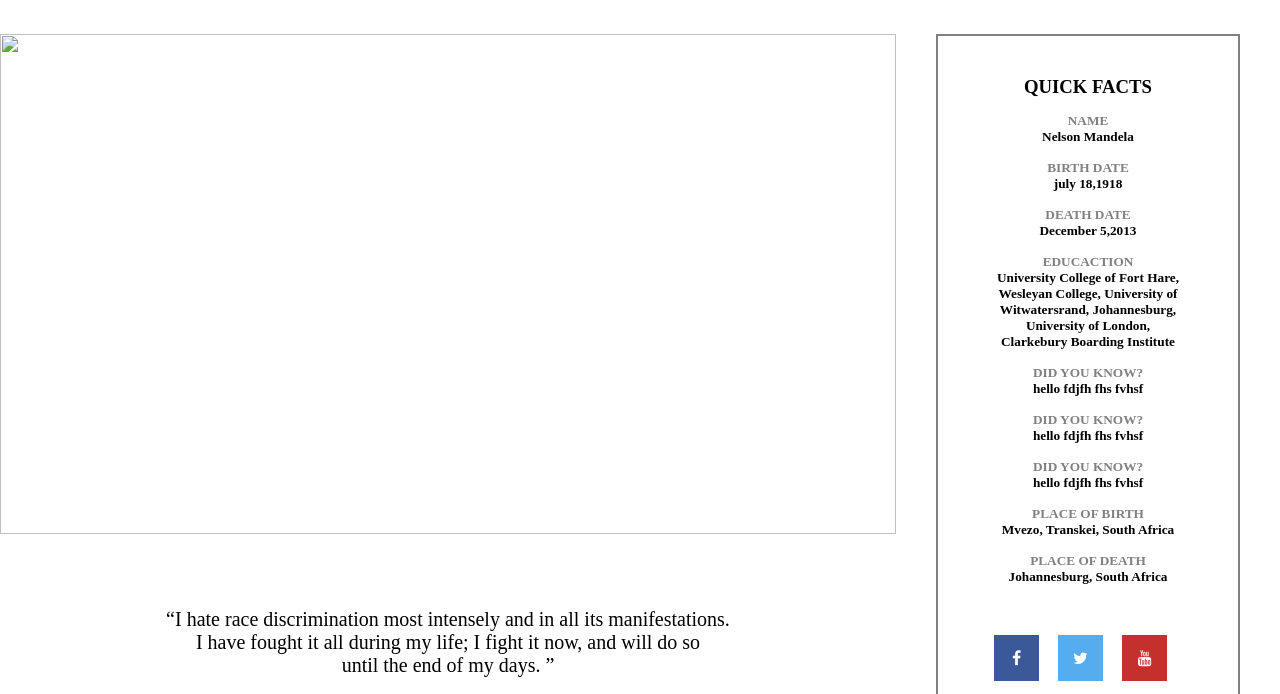
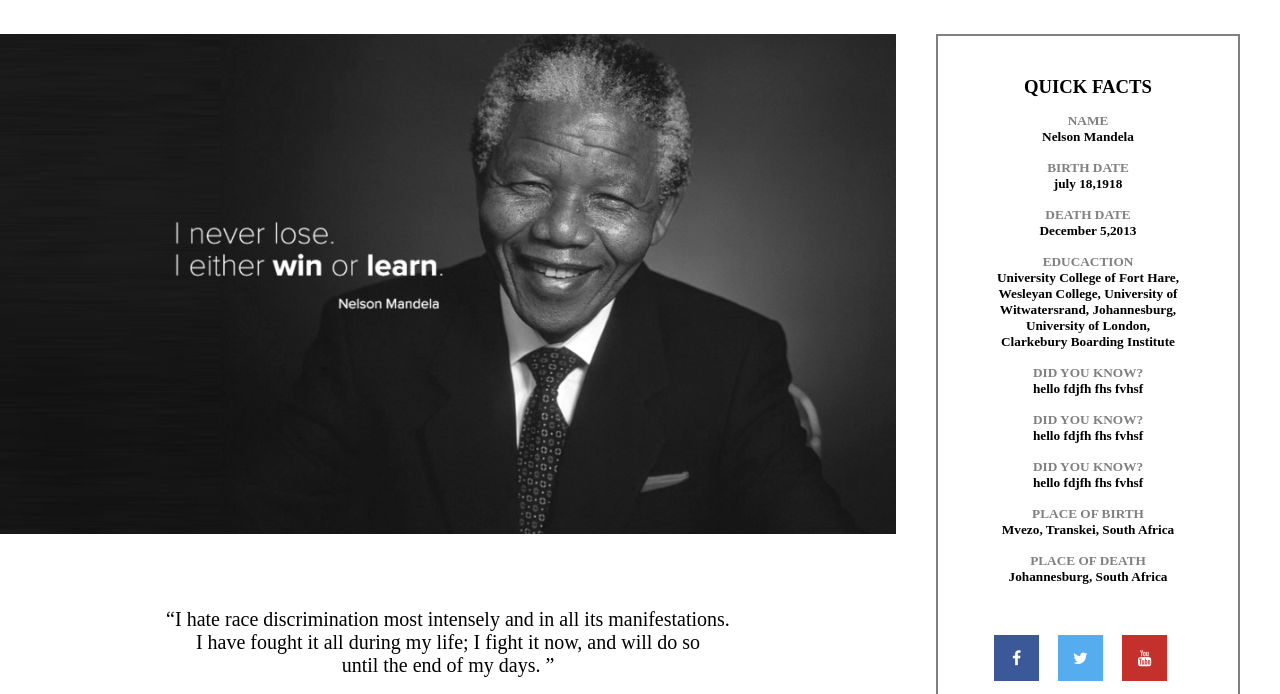
Before and after one commit to iqrafatimame/Tribute-Page, a plain HTML site: page index.html in a window 1280 px wide. Shown: the part 106-800 px from the top of the page. Drawn offline with Linux system fonts and the light colour scheme; the site is published under a folder, as on GitHub Pages, so addresses that start at the root find nothing; a web font is replaced by a local one.

Commit message:
Corrected the image address

```diff
--- a/index.html
+++ b/index.html
@@ -26,7 +26,7 @@
     <main class="main">
         <!--DIV for Image and quote starts-->
         <div class="column1">
-            <img  class="image" src="/assets/img.jpg">
+            <img  class="image" src="./assets/img.jpg">
         <div class="quote">
             <q>I hate race discrimination
             most intensely and in all
```
